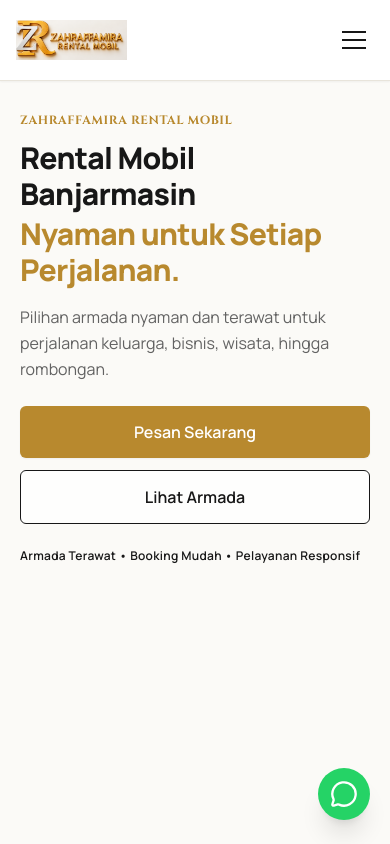
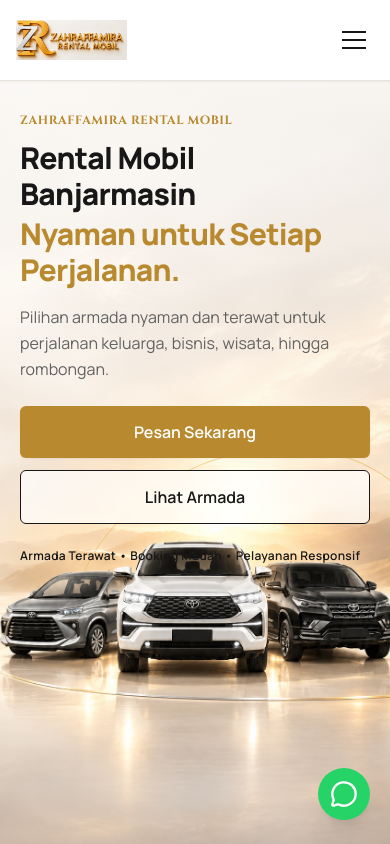
Before and after one commit to hmad28/rentalmobil06, a Next.js app: page / in a window 390 px wide. Shown: the top 844 px of the page. Built offline with nearby package versions, Linux system fonts and the light colour scheme.

Commit message:
Update Hero background rendering with proper z-index and new desktop/mobile assets

```diff
--- a/src/components/Hero.tsx
+++ b/src/components/Hero.tsx
@@ -3,8 +3,8 @@ import React from "react";
 export const Hero = () => {
   return (
     <section className="relative overflow-hidden bg-[#FBFAF7] border-b border-[#E8E4DB] min-h-[660px] sm:min-h-[720px] lg:min-h-[640px] xl:min-h-[720px] flex items-center">
-      {/* Responsive Background Images */}
-      <picture className="absolute inset-0 -z-10 w-full h-full pointer-events-none select-none">
+      {/* Background Images Layer (z-0 to ensure it is always visible above section background) */}
+      <picture className="absolute inset-0 z-0 w-full h-full pointer-events-none select-none">
         <source media="(min-width: 1024px)" srcSet="/images/hero-bg-desktop.png" />
         <img
           src="/images/hero-bg-mobile.png"
@@ -14,19 +14,18 @@ export const Hero = () => {
         />
       </picture>
 
-      {/* Subtle readability gradient overlays */}
-      {/* Desktop: Gentle fade on the left 48% to guarantee maximum text contrast */}
+      {/* Subtle readability gradient overlay (z-10) - soft, transparent fade so artwork remains vibrant */}
       <div
-        className="absolute inset-0 -z-5 hidden lg:block bg-gradient-to-r from-[#FBFAF7]/92 via-[#FBFAF7]/50 to-transparent w-[48%] pointer-events-none"
+        className="absolute inset-0 z-10 hidden lg:block bg-gradient-to-r from-[#FBFAF7]/85 via-[#FBFAF7]/40 to-transparent w-[45%] pointer-events-none"
         aria-hidden="true"
       />
-      {/* Mobile: Gentle fade on top 52% so headline and CTAs are crisp while cars below shine */}
       <div
-        className="absolute inset-0 -z-5 lg:hidden bg-gradient-to-b from-[#FBFAF7]/92 via-[#FBFAF7]/70 to-transparent h-[52%] pointer-events-none"
+        className="absolute inset-0 z-10 lg:hidden bg-gradient-to-b from-[#FBFAF7]/85 via-[#FBFAF7]/50 to-transparent h-[48%] pointer-events-none"
         aria-hidden="true"
       />
 
-      <div className="container max-w-7xl mx-auto px-5 sm:px-6 lg:px-8 pt-8 pb-72 sm:pb-80 lg:py-20 relative z-10 w-full">
+      {/* Foreground Content Layer (z-20) */}
+      <div className="container max-w-7xl mx-auto px-5 sm:px-6 lg:px-8 pt-8 pb-72 sm:pb-80 lg:py-20 relative z-20 w-full">
         {/* Left Column: 43% on Desktop */}
         <div className="w-full lg:w-[43%] xl:w-[42%] text-left">
           {/* Eyebrow */}
```
